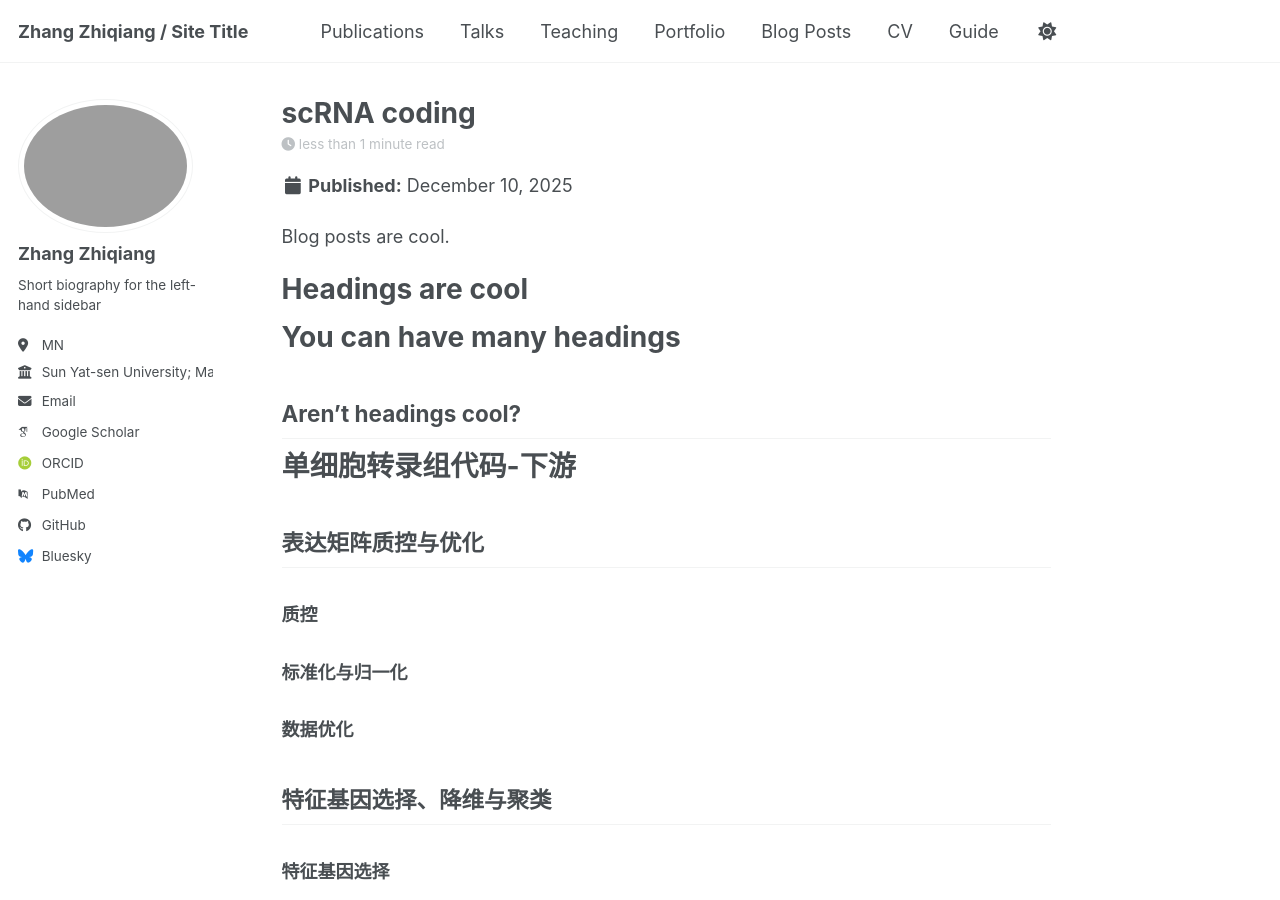
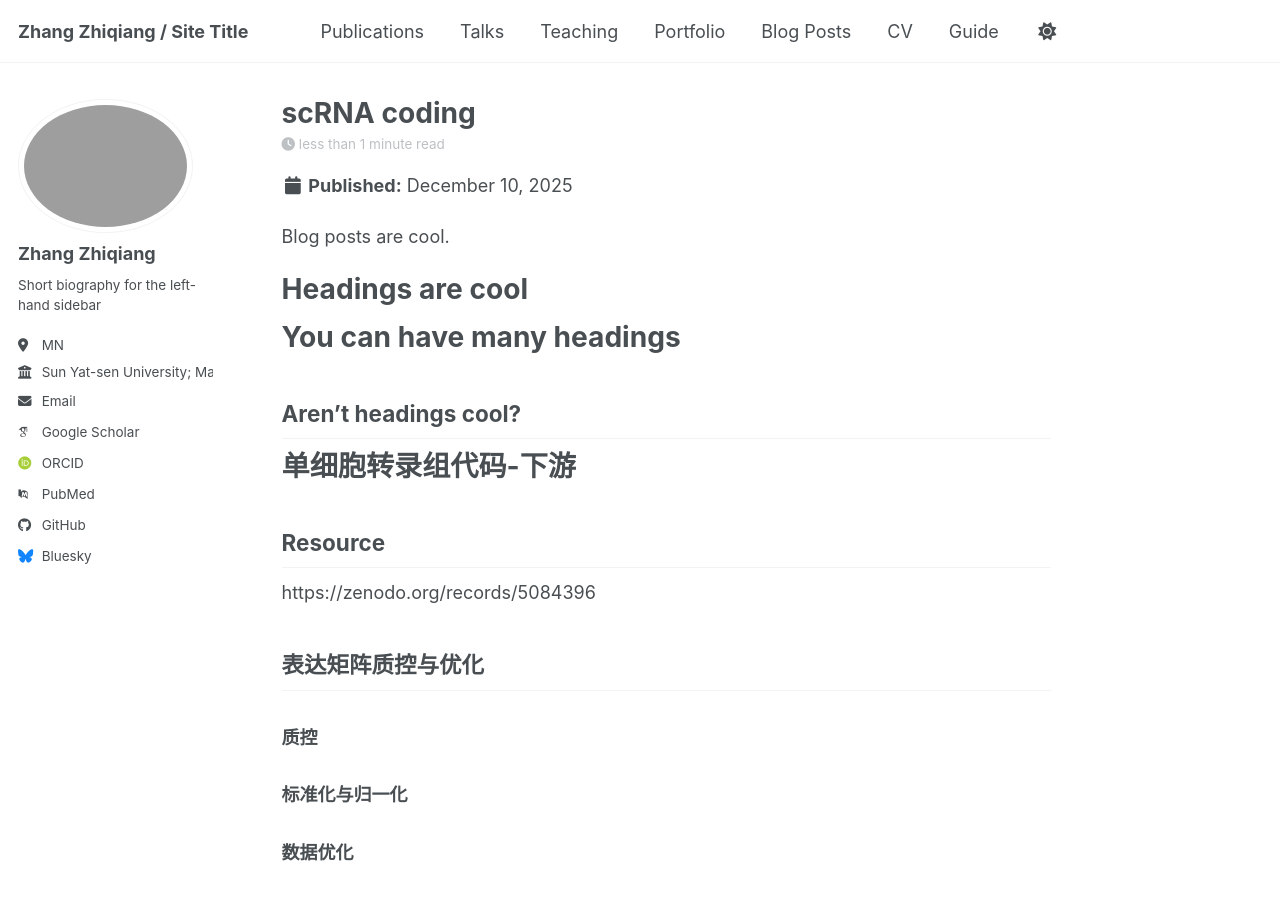
Before and after one commit to drzhangzhiqiang/zhang.zhiqiang.github.io, a Jekyll site: the page built from _posts/2025-12-10-blog-post-7.md, in a window 1280 px wide and 900 px high. Built offline with Jekyll 4.4.1, drawn with Linux system fonts in a browser that asks for light colours; some web fonts are replaced; a script bundle is joined from its source files by our own code; library files that are not in the unit come from our copies.

Commit message:
Add resource section to blog post
Added resource link for single-cell transcriptome code.

```diff
--- a/_posts/2025-12-10-blog-post-7.md
+++ b/_posts/2025-12-10-blog-post-7.md
@@ -20,6 +20,11 @@ Aren't headings cool?
 ------
 
 # 单细胞转录组代码-下游
+
+## Resource
+
+https://zenodo.org/records/5084396
+
 
 ## 表达矩阵质控与优化
 
```
